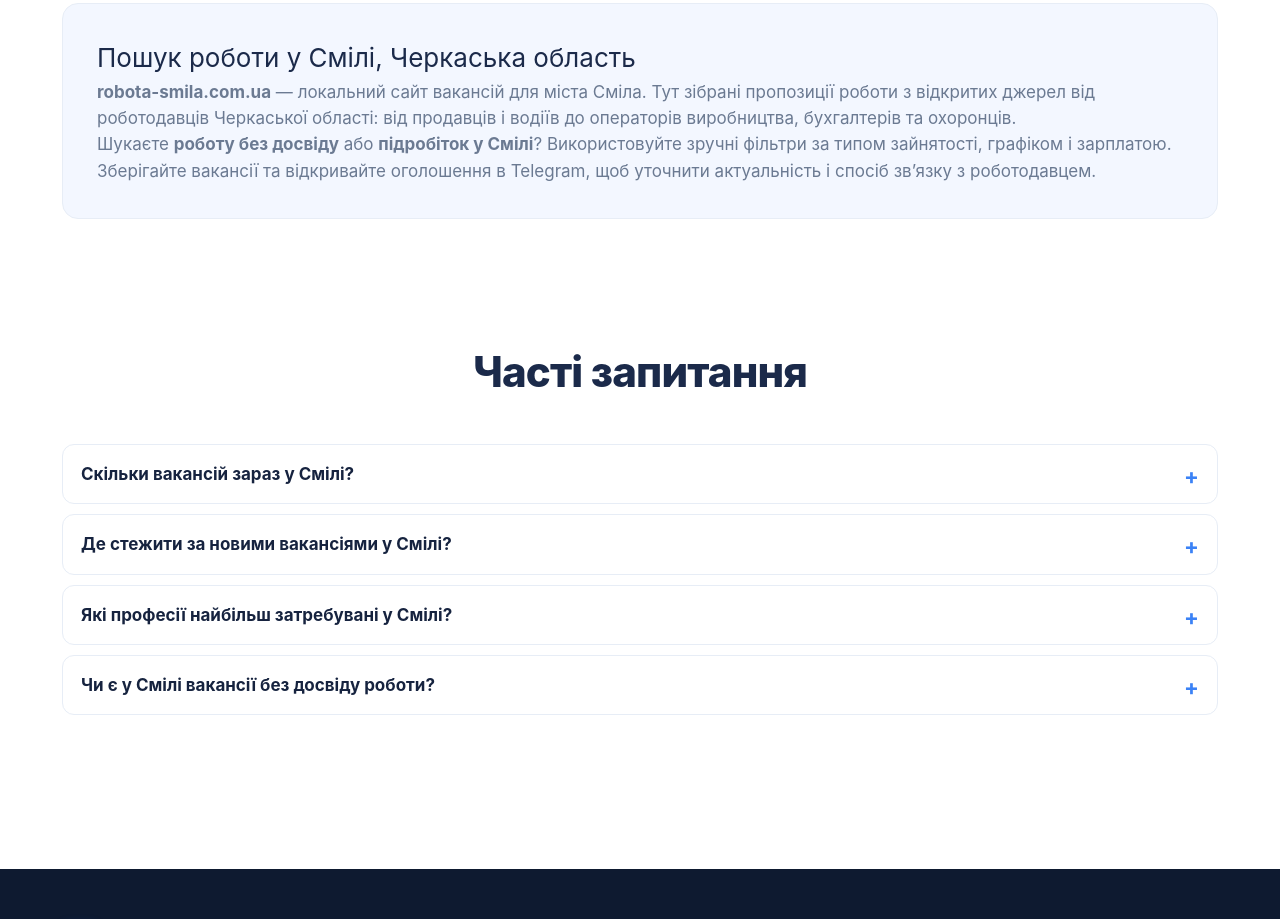
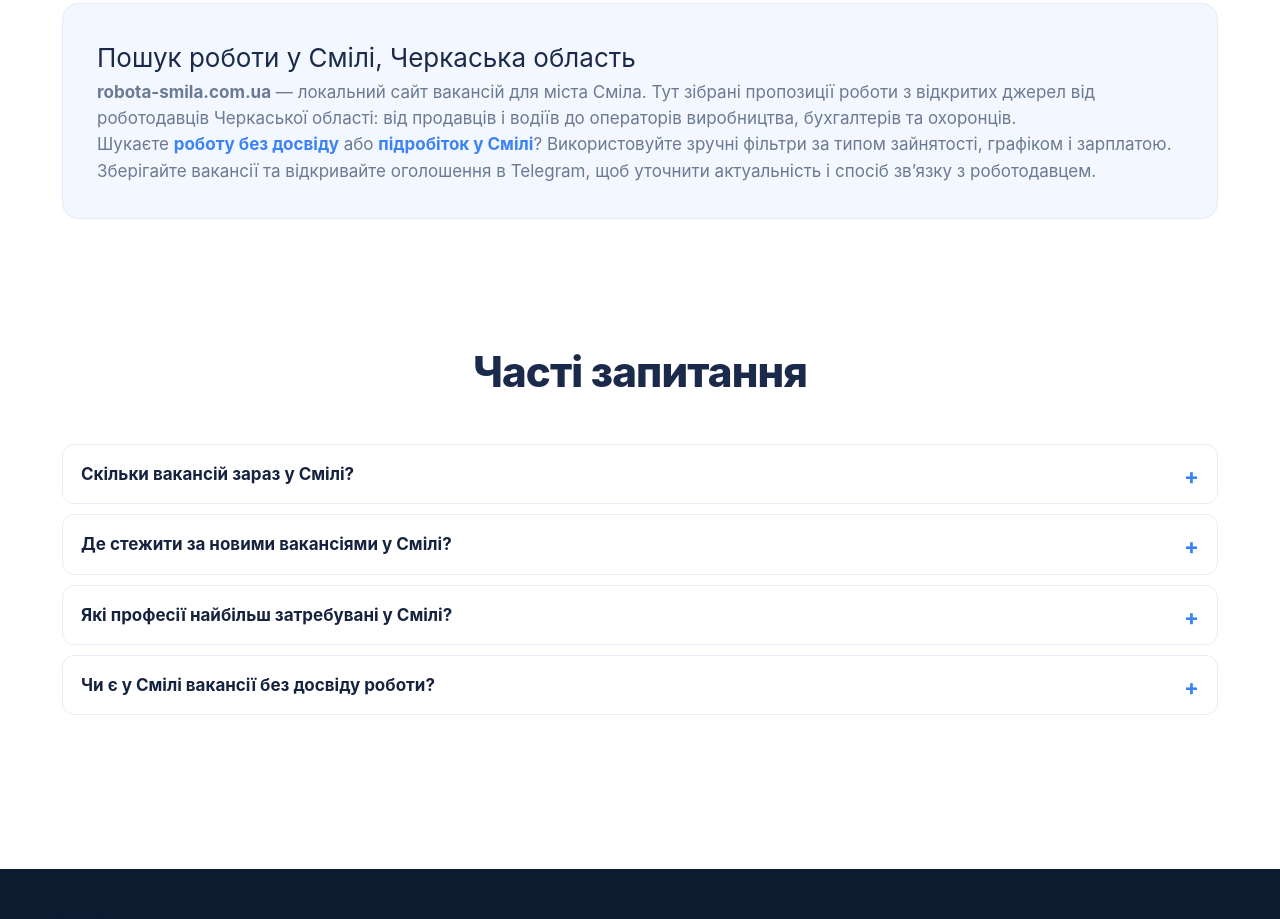
Before and after one commit to franchuk111-hash/robota-smila-app, a Next.js app: page / in a window 1280 px wide. Shown: the part 3800-4719 px from the top of the page. Built offline with nearby package versions, Linux system fonts and the light colour scheme; no server answers.

Commit message:
Give job seekers direct paths to the part-time and entry-level listings
Scope-risk: narrow
Tested: 85 tests, typecheck, production build and Chrome at 390 and 1440 px

```diff
--- a/app/page.tsx
+++ b/app/page.tsx
@@ -171,7 +171,8 @@ export default function Home() {
                 операторів виробництва, бухгалтерів та охоронців.
               </p>
               <p>
-                Шукаєте <b>роботу без досвіду</b> або <b>підробіток у Смілі</b>?
+                Шукаєте <Link href="/robota-bez-dosvidu"><b>роботу без досвіду</b></Link> або{" "}
+                <Link href="/pidrobitok"><b>підробіток у Смілі</b></Link>?
                 Використовуйте зручні фільтри за типом зайнятості, графіком і
                 зарплатою. Зберігайте вакансії та відкривайте оголошення в
                 Telegram, щоб уточнити актуальність і спосіб зв’язку з роботодавцем.
```
